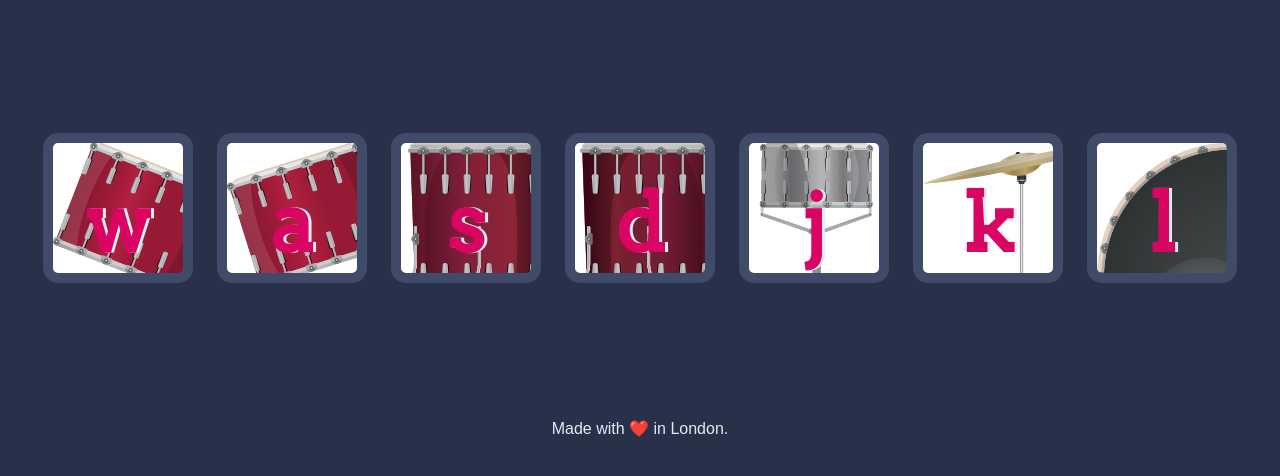
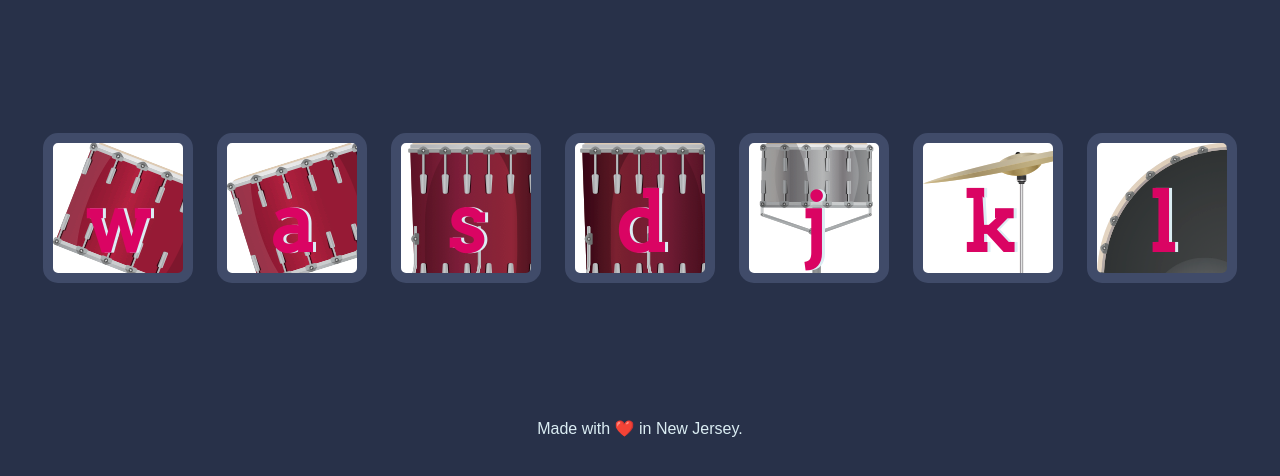
Before and after one commit to CrisC23/Simon-Says-Game, a plain HTML site: page index.html in a window 1280 px wide. Shown: the part 156-632 px from the top of the page. Drawn offline with Linux system fonts and the light colour scheme.

Commit message:
Update index.html

```diff
--- a/index.html
+++ b/index.html
@@ -24,7 +24,7 @@
 <script src="index.js" charset="utf-8"></script>
 
 <footer>
-  Made with ❤️ in London.
+  Made with ❤️ in New Jersey.
 </footer>
 </body>
 </html>
```
